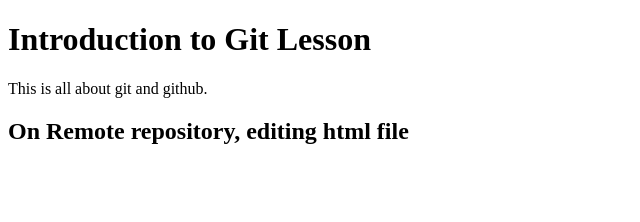
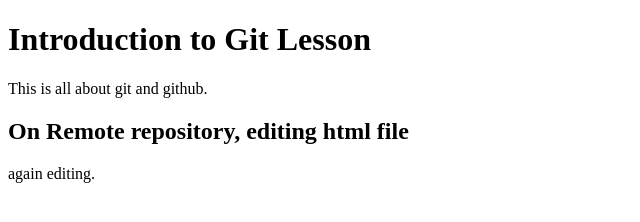
Before and after one commit to clarerutsky/gittask, a plain HTML site: page index.html in a window 1280 px wide. Shown: the whole page, without its empty margins (0-640 px from the left). Drawn offline with Linux system fonts and the light colour scheme.

Commit message:
editting file

```diff
--- a/index.html
+++ b/index.html
@@ -8,6 +8,7 @@
 <h1>Introduction to Git Lesson</h1>
 <p>This is all about git and github.</p>
     <h2> On Remote repository, editing html file </h2>
+  <p>again editing.</p>
 
   </body>
 </html>
```
